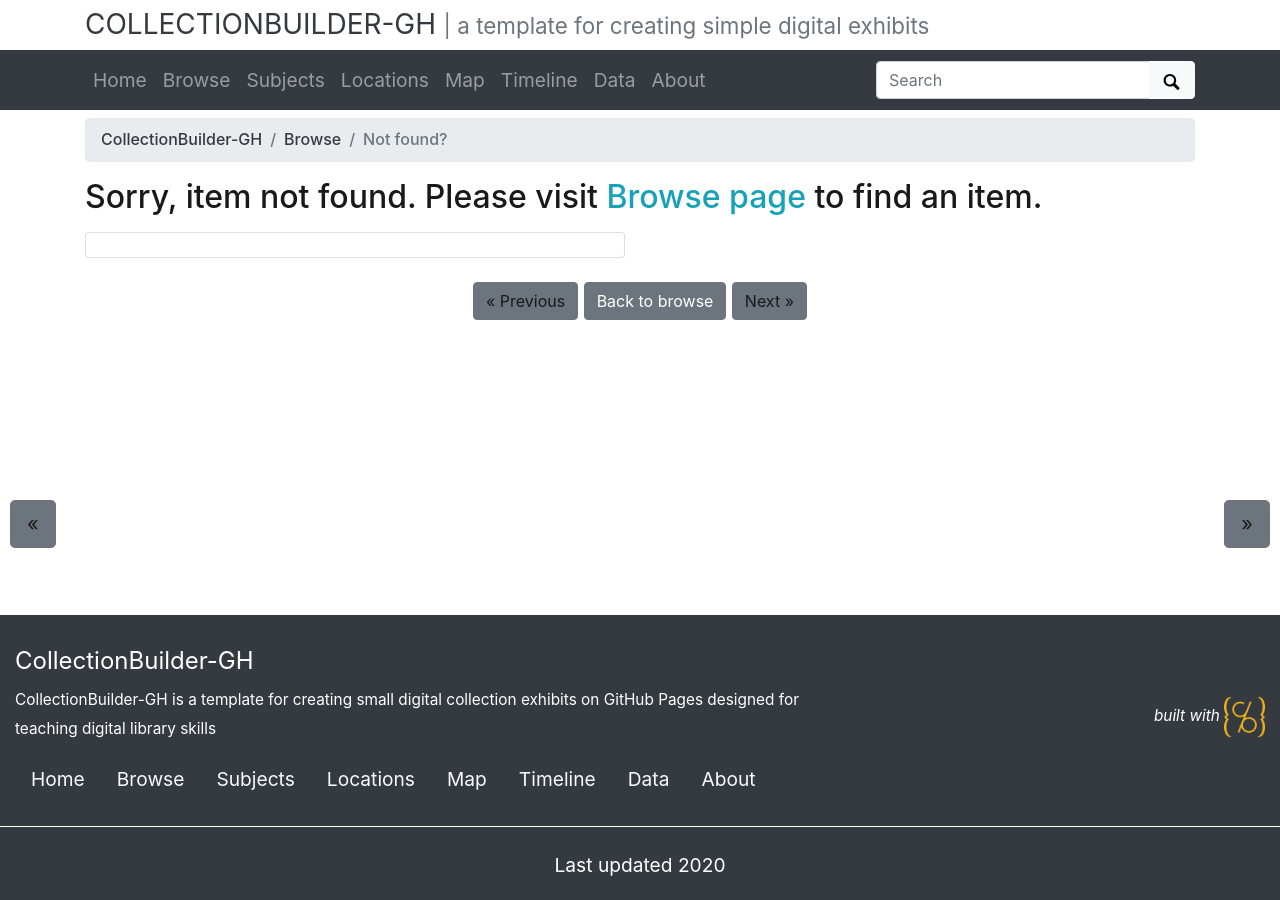
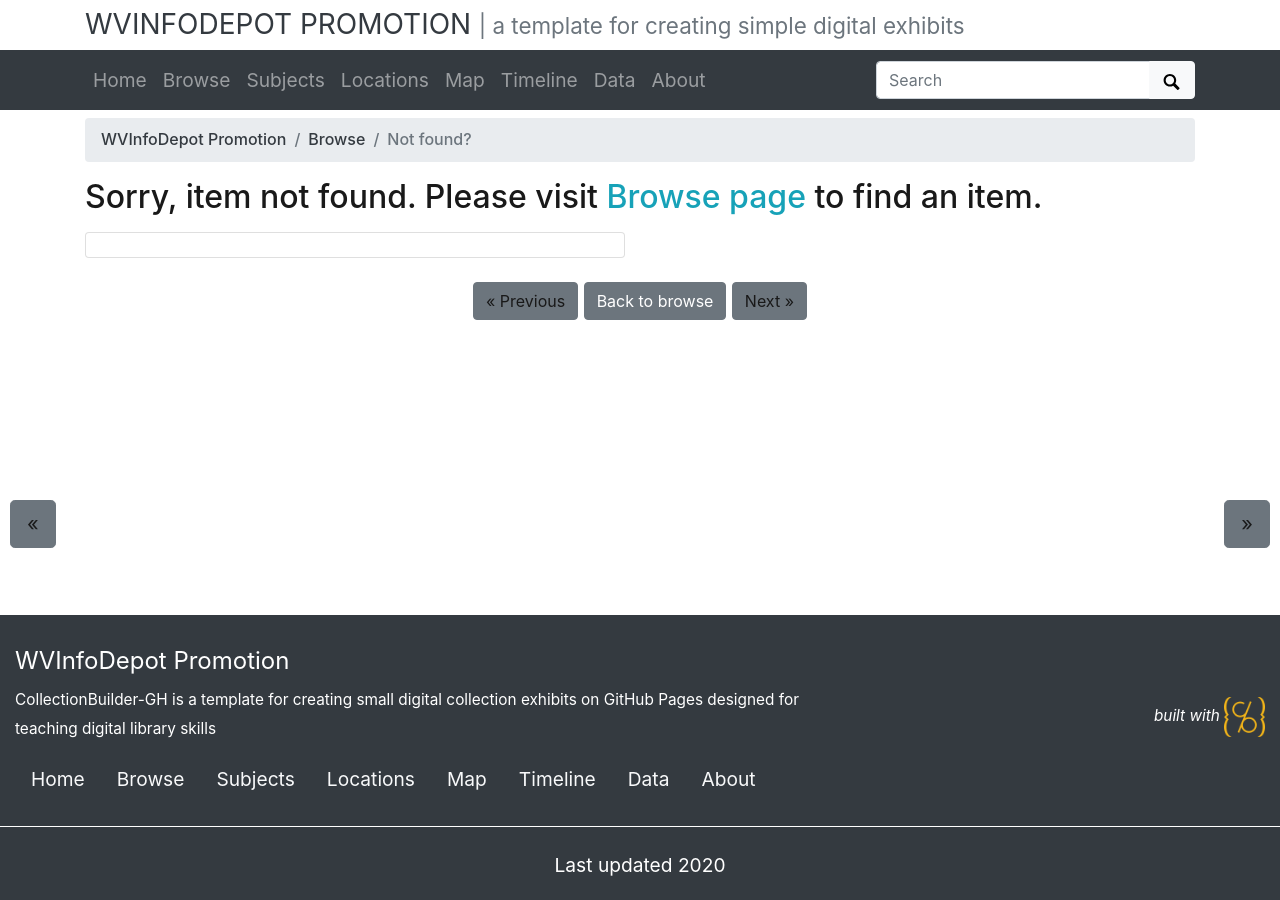
Before and after one commit to wvinfodepot/promo-outreach, a Jekyll site: the page built from pages/item.md, in a window 1280 px wide. Built offline with Jekyll 4.4.1, drawn with Linux system fonts in a browser that asks for light colours.

Commit message:
Updated _config.yml
Updated URL variables in _config.yml

```diff
--- a/_config.yml
+++ b/_config.yml
@@ -8,17 +8,17 @@
 # URL VARIABLES
 #
 # url is your gh-pages base, following the pattern: username.github.io
-url: https://collectionbuilder.github.io
+url: https://wvinfodepot.github.io
 # baseurl is your github repository's name prefixed with a /
-baseurl: /collectionbuilder-gh
+baseurl: /promo-outreach
 # location of code, the full url to your github repository
-source-code: https://github.com/CollectionBuilder/collectionbuilder-gh
+source-code: https://github.com/wvinfodepot/promo-outreach
 
 ##########
 # SITE SETTINGS
 #
 # title of site appears in banner
-title: CollectionBuilder-GH
+title: WVInfoDepot Promotion
 # tagline, a short phrase that will appear throughout the site in the top banner
 tagline: a template for creating simple digital exhibits
 # description appears in meta tags and other locations
```
